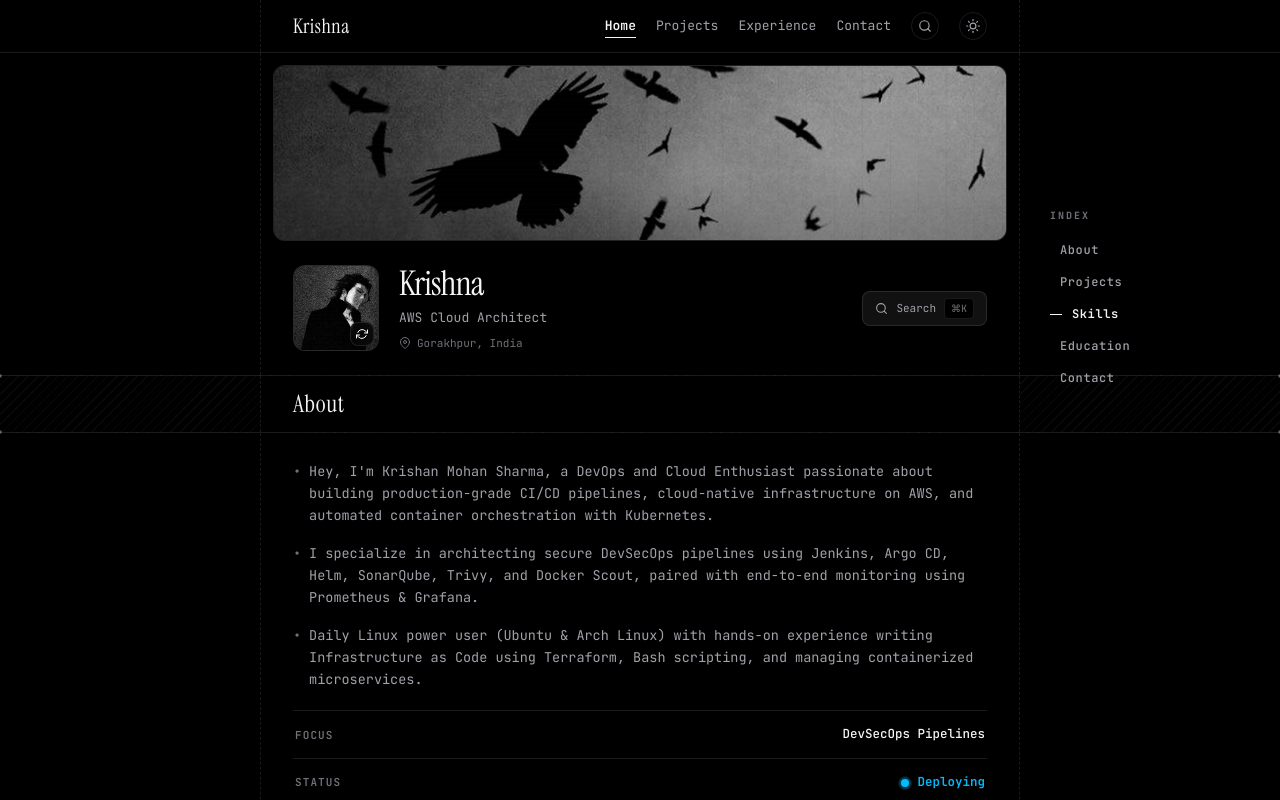
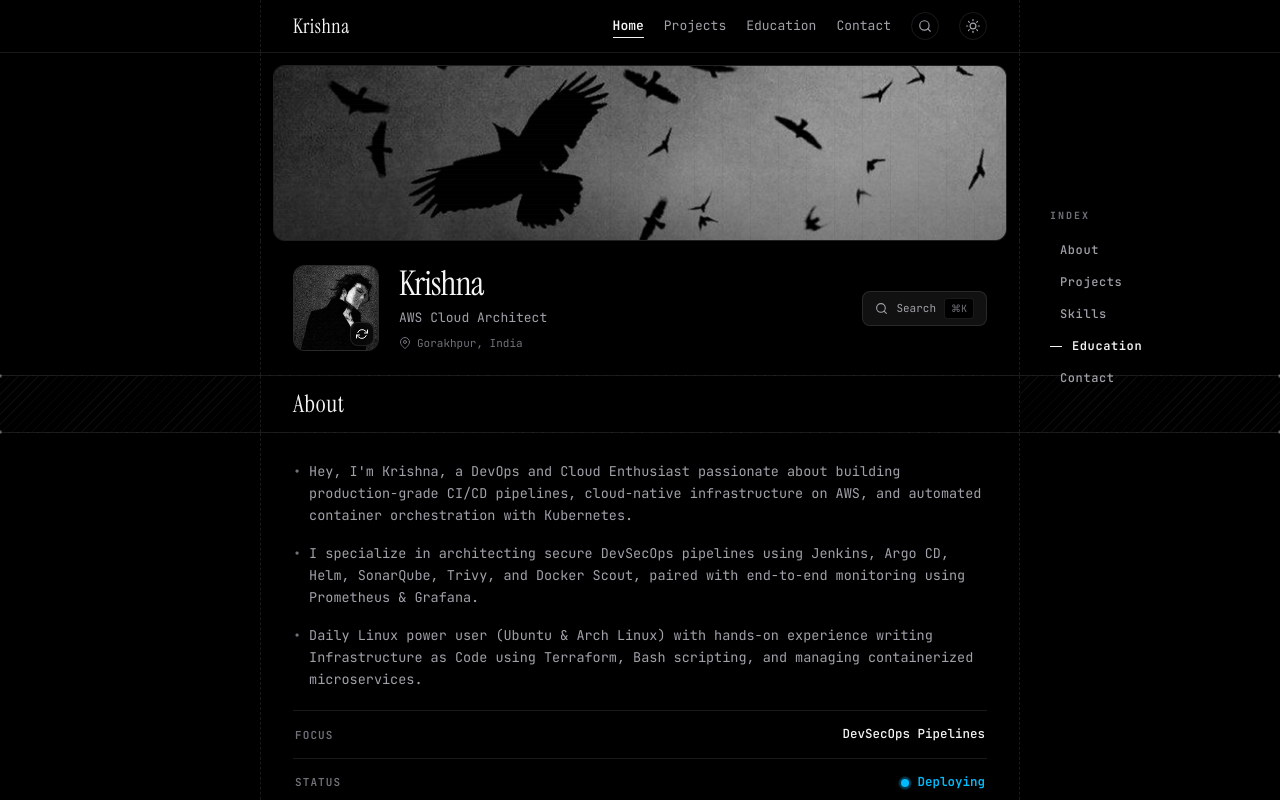
Before and after one commit to blurryface027/krishna-portfolio, a React (Vite) app: page / in a window 1280 px wide. Shown: the top 800 px of the page. Built offline with nearby package versions, Linux system fonts and the light colour scheme.

Commit message:
fix: dark mode switch

```diff
--- a/src/components/AboutSection.jsx
+++ b/src/components/AboutSection.jsx
@@ -7,7 +7,7 @@ import { portfolioData } from '../data/portfolioData';
 
 export function AboutSection() {
   return (
-    <div id="about">
+    <div id="about" className="scroll-mt-20">
       <SectionHeader title="About" />
       <Container className="px-6 py-7 sm:px-8 space-y-4">
         {portfolioData.about.map((text, idx) => (
--- a/src/components/CommandPalette.jsx
+++ b/src/components/CommandPalette.jsx
@@ -34,7 +34,7 @@ export function CommandPalette({ isOpen, onClose }) {
   };
 
   const scrollTo = (id) => {
-    const el = document.getElementById(id);
+    const el = document.getElementById(id) || (id === 'education' || id === 'experience' ? document.getElementById('education') || document.getElementById('experience') : null);
     if (el) el.scrollIntoView({ behavior: 'smooth' });
     onClose();
   };
@@ -43,7 +43,7 @@ export function CommandPalette({ isOpen, onClose }) {
     { id: 'nav-about', category: 'Navigation', title: 'Go to About', icon: <FiFolder size={16} />, action: () => scrollTo('about') },
     { id: 'nav-projects', category: 'Navigation', title: 'Go to Projects', icon: <FiFolder size={16} />, action: () => scrollTo('projects') },
     { id: 'nav-skills', category: 'Navigation', title: 'Go to Tech Stack', icon: <FiFolder size={16} />, action: () => scrollTo('skills') },
-    { id: 'nav-exp', category: 'Navigation', title: 'Go to Experience', icon: <FiFolder size={16} />, action: () => scrollTo('experience') },
+    { id: 'nav-edu', category: 'Navigation', title: 'Go to Education', icon: <FiFolder size={16} />, action: () => scrollTo('education') },
     { id: 'nav-contact', category: 'Navigation', title: 'Go to Contact', icon: <FiFolder size={16} />, action: () => scrollTo('contact') },
     ...portfolioData.projects.map((p) => ({
       id: `proj-${p.title}`, category: 'Projects', title: `View ${p.title}`, subtitle: p.blurb,
--- a/src/components/ContactSection.jsx
+++ b/src/components/ContactSection.jsx
@@ -14,7 +14,7 @@ const contactLinks = [
 
 export function ContactSection() {
   return (
-    <div id="contact" className="w-full border-t border-[var(--line)]">
+    <div id="contact" className="w-full border-t border-[var(--line)] scroll-mt-20">
       <Container>
         <div className="grid grid-cols-2 sm:grid-cols-5 border-b border-[var(--line)] sm:border-b-0">
           {contactLinks.map((link, i) => {
--- a/src/components/ExperienceSection.jsx
+++ b/src/components/ExperienceSection.jsx
@@ -17,7 +17,8 @@ export function ExperienceSection() {
   ];
 
   return (
-    <div id="education">
+    <div id="education" className="scroll-mt-20 relative">
+      <span id="experience" className="absolute -top-20 block" />
       <SectionHeader title="Education" />
       <Container className="px-6 py-7 sm:px-8">
         {edu && (
--- a/src/components/Footer.jsx
+++ b/src/components/Footer.jsx
@@ -70,7 +70,7 @@ export function Footer() {
         </p>
         <a
           href="mailto:krishna158310@gmail.com"
-          className="group mt-4 inline-flex items-center gap-2 rounded-lg border border-[var(--line)] bg-[var(--fg)] px-4 py-2 text-[12.5px] font-medium text-[var(--bg)] transition-all duration-200 hover:border-[var(--soft)] hover:bg-[var(--fg)]/90 hover:-translate-y-0.5 shadow-sm"
+          className="group mt-4 inline-flex items-center gap-2 rounded-lg border border-[var(--fg)] bg-[var(--bg)] px-4 py-2 text-[12.5px] font-medium text-[var(--fg)] transition-all duration-200 hover:border-white hover:bg-[var(--hover)] hover:-translate-y-0.5 shadow-sm cursor-pointer"
         >
           Let's Talk
           <FiArrowRight className="size-3.5 transition-transform duration-200 group-hover:translate-x-1" />
--- a/src/components/Navbar.jsx
+++ b/src/components/Navbar.jsx
@@ -10,14 +10,14 @@ export function Navbar({ onOpenPalette, theme, onToggleTheme }) {
   const navItems = [
     { label: 'Home', id: 'home' },
     { label: 'Projects', id: 'projects' },
-    { label: 'Experience', id: 'experience' },
+    { label: 'Education', id: 'education' },
     { label: 'Contact', id: 'contact' },
   ];
 
   // Scroll spy to highlight active nav link
   useEffect(() => {
     const handleScroll = () => {
-      const scrollPos = window.scrollY + 100;
+      const scrollPos = window.scrollY + 250;
 
       for (let i = navItems.length - 1; i >= 0; i--) {
         const item = navItems[i];
@@ -27,10 +27,13 @@ export function Navbar({ onOpenPalette, theme, onToggleTheme }) {
             break;
           }
         } else {
-          const el = document.getElementById(item.id);
-          if (el && el.offsetTop <= scrollPos) {
-            setActiveSection(item.id);
-            break;
+          const el = document.getElementById(item.id) || (item.id === 'education' ? document.getElementById('experience') : null);
+          if (el) {
+            const top = el.getBoundingClientRect().top + window.scrollY;
+            if (scrollPos >= top) {
+              setActiveSection(item.id);
+              break;
+            }
           }
         }
       }
@@ -45,7 +48,7 @@ export function Navbar({ onOpenPalette, theme, onToggleTheme }) {
     if (id === 'home') {
       window.scrollTo({ top: 0, behavior: 'smooth' });
     } else {
-      const el = document.getElementById(id);
+      const el = document.getElementById(id) || (id === 'education' ? document.getElementById('experience') : null);
       if (el) el.scrollIntoView({ behavior: 'smooth' });
     }
   };
--- a/src/components/ProjectsSection.jsx
+++ b/src/components/ProjectsSection.jsx
@@ -7,7 +7,7 @@ import { FiGithub, FiExternalLink, FiFolder } from 'react-icons/fi';
 
 export function ProjectsSection() {
   return (
-    <div id="projects">
+    <div id="projects" className="scroll-mt-20">
       <SectionHeader title="Projects" />
 
       <Container className="px-6 py-6 sm:px-8">
--- a/src/components/SidebarIndex.jsx
+++ b/src/components/SidebarIndex.jsx
@@ -4,7 +4,7 @@ const indexItems = [
   { id: 'about', label: 'About' },
   { id: 'projects', label: 'Projects' },
   { id: 'skills', label: 'Skills' },
-  { id: 'experience', label: 'Education' },
+  { id: 'education', label: 'Education' },
   { id: 'contact', label: 'Contact' },
 ];
 
@@ -13,13 +13,13 @@ export function SidebarIndex() {
 
   useEffect(() => {
     const handleScroll = () => {
-      const scrollPosition = window.scrollY + 220;
+      const scrollPosition = window.scrollY + 250;
 
       for (let i = indexItems.length - 1; i >= 0; i--) {
         const item = indexItems[i];
-        const el = document.getElementById(item.id);
+        const el = document.getElementById(item.id) || (item.id === 'education' ? document.getElementById('experience') : null);
         if (el) {
-          const top = el.offsetTop;
+          const top = el.getBoundingClientRect().top + window.scrollY;
           if (scrollPosition >= top) {
             setActiveId(item.id);
             break;
@@ -35,7 +35,7 @@ export function SidebarIndex() {
 
   const handleClick = (e, id) => {
     e.preventDefault();
-    const el = document.getElementById(id);
+    const el = document.getElementById(id) || (id === 'education' ? document.getElementById('experience') : null);
     if (el) {
       el.scrollIntoView({ behavior: 'smooth' });
     }
--- a/src/components/TechStackSection.jsx
+++ b/src/components/TechStackSection.jsx
@@ -36,7 +36,7 @@ export function TechStackSection() {
     : groupedSkills.filter((g) => g.category === activeTab);
 
   return (
-    <div id="skills">
+    <div id="skills" className="scroll-mt-20">
       <SectionHeader title="Tech Stack" />
       <Container className="px-6 py-7 sm:px-8 space-y-6">
         {/* Flat Minimal Filter Tabs - No heavy rounded box */}
--- a/src/data/portfolioData.js
+++ b/src/data/portfolioData.js
@@ -18,7 +18,7 @@ export const portfolioData = {
   email: "krishna158310@gmail.com",
   website: "https://kopscloud.in",
   about: [
-    "Hey, I'm Krishan Mohan Sharma, a DevOps and Cloud Enthusiast passionate about building production-grade CI/CD pipelines, cloud-native infrastructure on AWS, and automated container orchestration with Kubernetes.",
+    "Hey, I'm Krishna, a DevOps and Cloud Enthusiast passionate about building production-grade CI/CD pipelines, cloud-native infrastructure on AWS, and automated container orchestration with Kubernetes.",
     "I specialize in architecting secure DevSecOps pipelines using Jenkins, Argo CD, Helm, SonarQube, Trivy, and Docker Scout, paired with end-to-end monitoring using Prometheus & Grafana.",
     "Daily Linux power user (Ubuntu & Arch Linux) with hands-on experience writing Infrastructure as Code using Terraform, Bash scripting, and managing containerized microservices."
   ],
```
